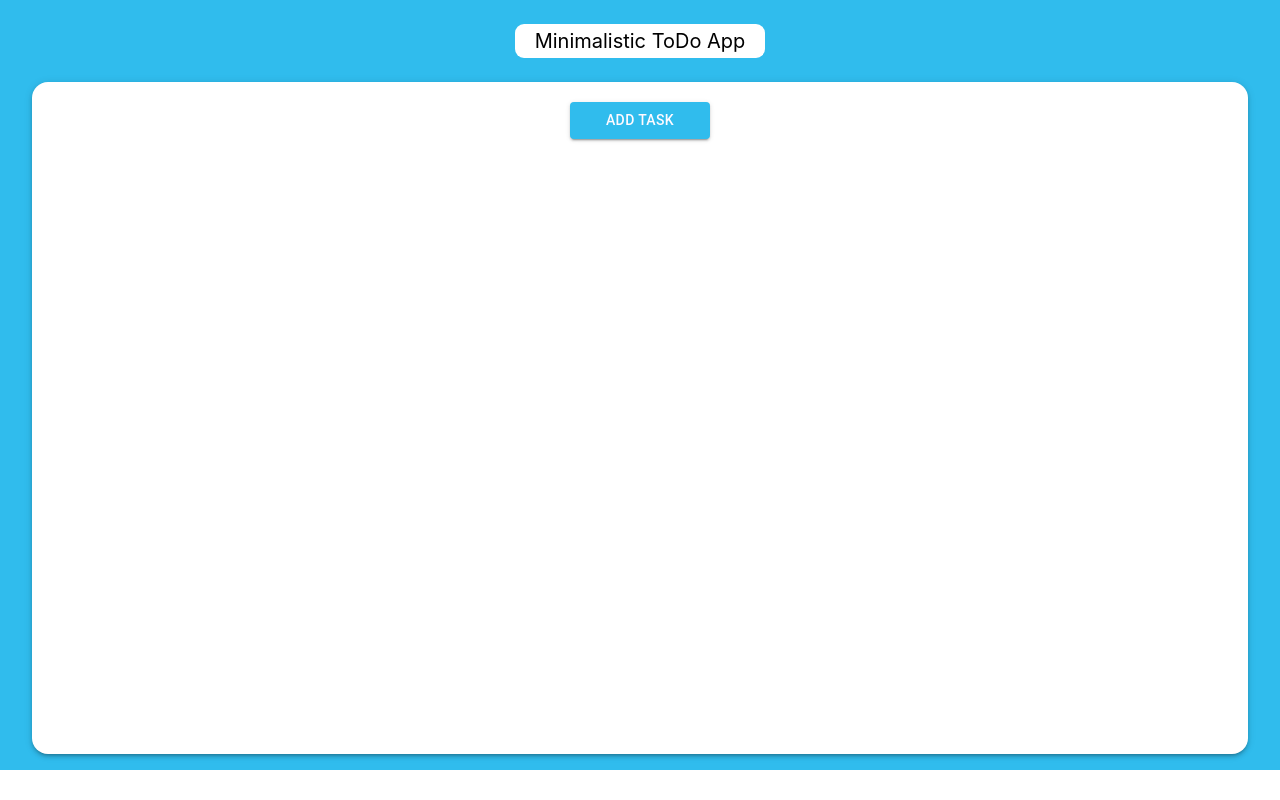
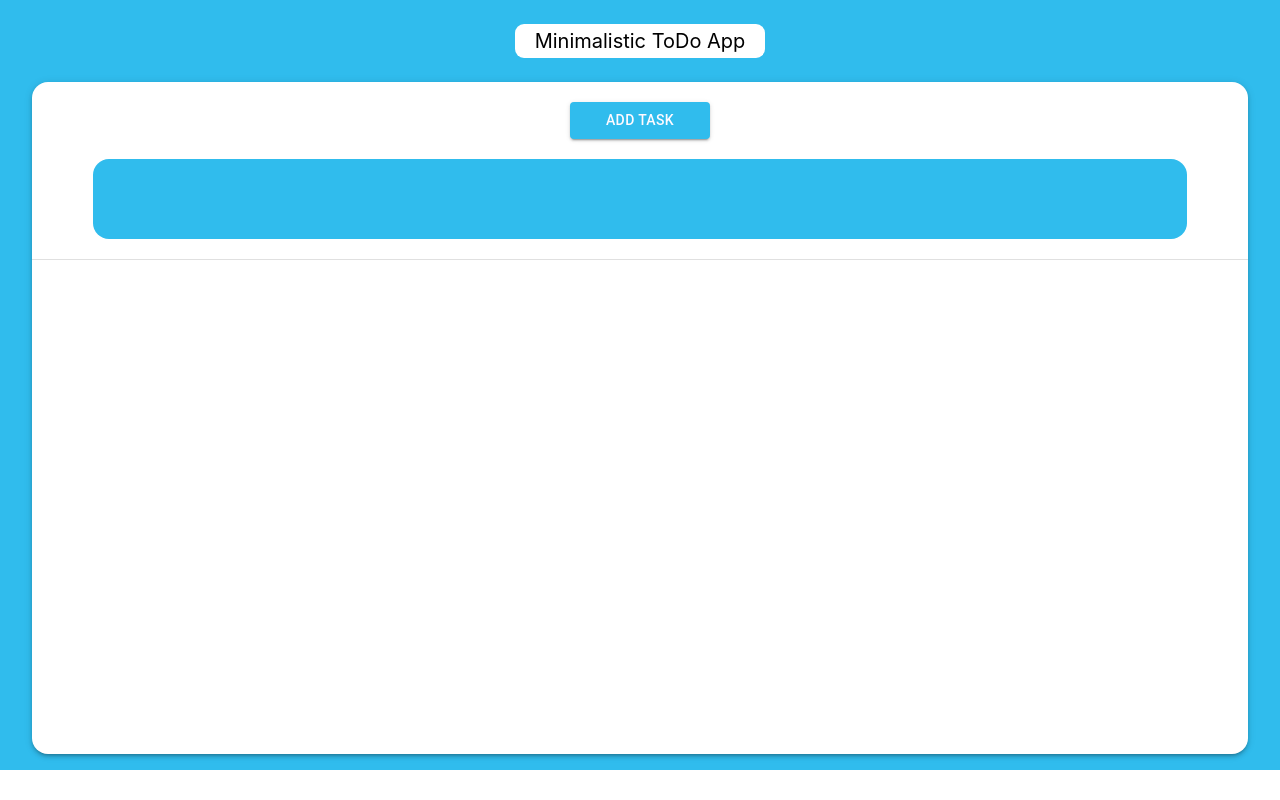
Before and after one commit to AswinAsok/ToDo-App, a React (Create React App) app: page / in a window 1280 px wide. Both pictures are taken after a click on the button "ADD TASK". Built offline with nearby package versions, Linux system fonts and the light colour scheme.

Commit message:
Component added for displaying the form

```diff
--- /dev/null
+++ b/src/Form/Form.css
@@ -0,0 +1,3 @@
+.form-box{
+    background-color: #30BCED;
+}
--- /dev/null
+++ b/src/Form/Form.jsx
@@ -0,0 +1,37 @@
+import React from "react";
+import Box from "@material-ui/core/Box";
+import Grid from "@material-ui/core/Grid";
+import TextField from "@material-ui/core/TextField";
+import { makeStyles } from "@material-ui/core/styles";
+import "./Form.css";
+
+const defaultProps = {
+  style: { width: "90%", height: "5rem", marginTop: "20px" },
+};
+
+const useStyles = makeStyles((theme) => ({
+
+}));
+
+const Form = ({ clicked, setClicked }) => {
+  const classes = useStyles();
+
+  return (
+    <div>
+      <Grid container direction="column" justify="center" alignItems="center">
+        <Box className="form-box" borderRadius={16} {...defaultProps}>
+          <Grid
+            container
+            direction="column"
+            justify="center"
+            alignItems="center"
+          >
+
+          </Grid>
+        </Box>
+      </Grid>
+    </div>
+  );
+};
+
+export default Form;
--- a/src/InputForm/InputForm.jsx
+++ b/src/InputForm/InputForm.jsx
@@ -1,37 +1,56 @@
-import React from "react";
+import React, { useState } from "react";
 import Box from "@material-ui/core/Box";
 import { makeStyles } from "@material-ui/core/styles";
 import Grid from "@material-ui/core/Grid";
 import Button from "@material-ui/core/Button";
 import "./InputForm.css";
+import Divider from '@material-ui/core/Divider';
+import Form from "../Form/Form";
 
 const useStyles = makeStyles((theme) => ({
   buttonadd: {
     backgroundColor: "#30BCED",
     color: "#FFFAFF",
-    "&:hover":{
-        backgroundColor: "#30BCED"
+    "&:hover": {
+      backgroundColor: "#30BCED",
     },
-    "&:disabled":{
-        backgroundColor: "#30BCED"
+    "&:disabled": {
+      backgroundColor: "#30BCED",
     },
     marginTop: "20px",
-    width: "10em"
+    width: "10em",
   },
 }));
 
 const InputForm = () => {
   const classes = useStyles();
 
+  const [clicked, setClicked] = useState(false);
+
   return (
     <div className="input-container">
       <Grid container direction="column" justify="center" alignItems="center">
         <div>
-          <Button variant="contained" className={classes.buttonadd} >
+          <Button
+            onClick={() => {
+              setClicked(true);
+            }}
+            variant="contained"
+            className={classes.buttonadd}
+          >
             Add Task
           </Button>
         </div>
       </Grid>
+      {(() => {
+        if (clicked) {
+          return (
+            <Form clicked={clicked} setClicked={setClicked}/>
+          )
+        }
+      })()}
+      <br></br>
+      <Divider />
     </div>
   );
 };
```
